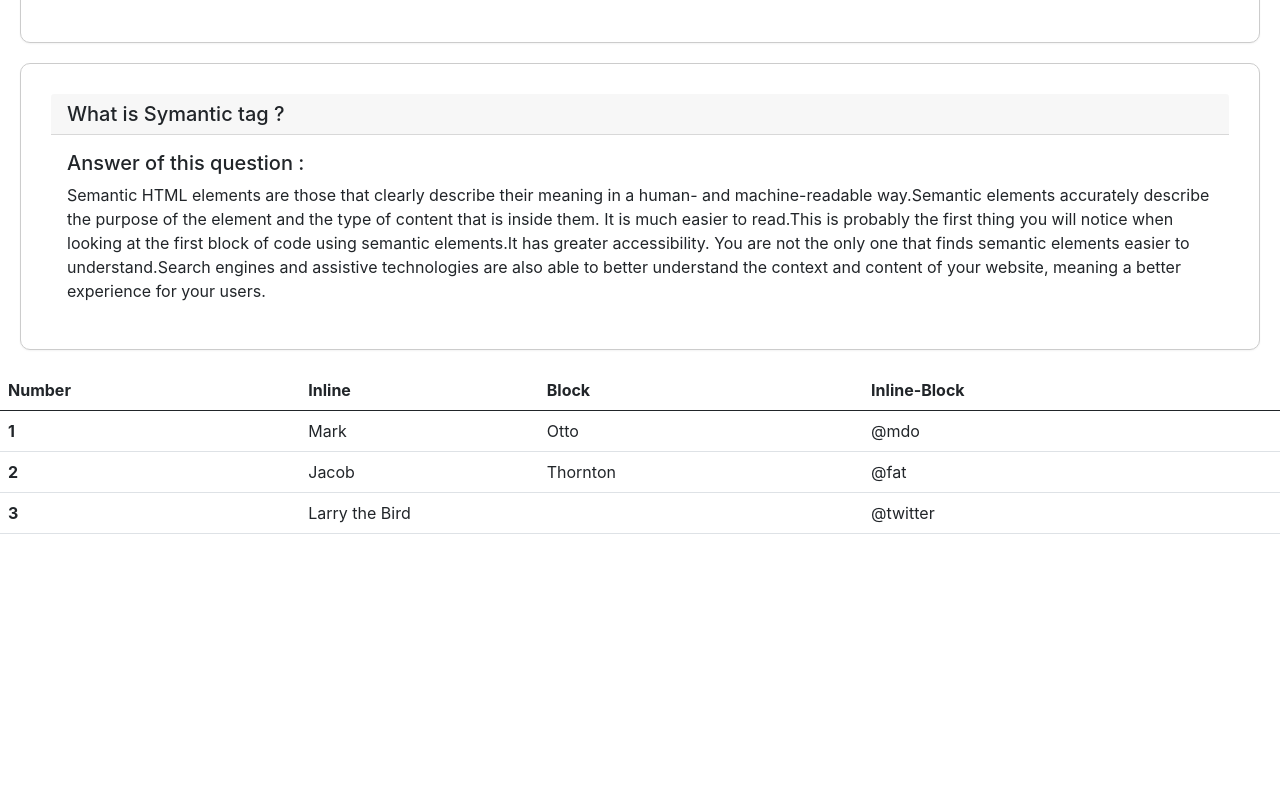
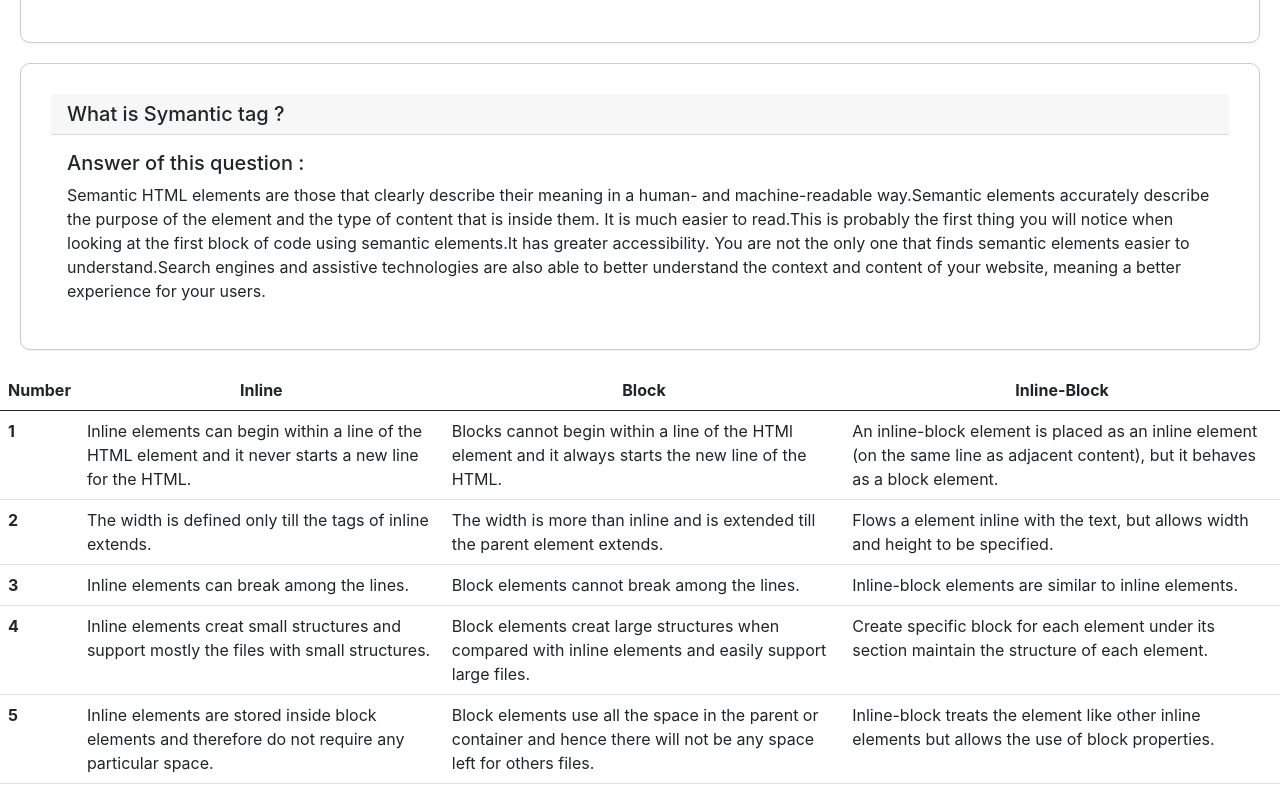
Before and after one commit to sagordevnath/react-analysis, a React (Create React App) app: page /blogs in a window 1280 px wide. Shown: the part 311-1111 px from the top of the page. Before the commit the page ends 861 px from the top, so only its background shows below. Built offline with nearby package versions, Linux system fonts and the light colour scheme.

Commit message:
answer add

```diff
--- a/src/components/Answer/Answer.js
+++ b/src/components/Answer/Answer.js
@@ -48,8 +48,8 @@ const Answer = () => {
       <div className="answer3">
         <table class="table">
           <thead>
-            <tr>
-              <th scope="col">Number</th>
+            <tr className="text-center">
+              <th scope="col ">Number</th>
               <th scope="col">Inline</th>
               <th scope="col">Block</th>
               <th scope="col">Inline-Block</th>
@@ -58,20 +58,69 @@ const Answer = () => {
           <tbody>
             <tr>
               <th scope="row">1</th>
-              <td>Mark</td>
-              <td>Otto</td>
-              <td>@mdo</td>
+              <td>
+                Inline elements can begin within a line of the HTML element and
+                it never starts a new line for the HTML.
+              </td>
+              <td>
+                Blocks cannot begin within a line of the HTMl element and it
+                always starts the new line of the HTML.
+              </td>
+              <td>
+                An inline-block element is placed as an inline element (on the
+                same line as adjacent content), but it behaves as a block
+                element.
+              </td>
             </tr>
             <tr>
               <th scope="row">2</th>
-              <td>Jacob</td>
-              <td>Thornton</td>
-              <td>@fat</td>
+              <td>
+                The width is defined only till the tags of inline extends.
+              </td>
+              <td>
+                The width is more than inline and is extended till the parent
+                element extends.
+              </td>
+              <td>
+                Flows a element inline with the text, but allows width and
+                height to be specified.
+              </td>
             </tr>
             <tr>
               <th scope="row">3</th>
-              <td colspan="2">Larry the Bird</td>
-              <td>@twitter</td>
+              <td>Inline elements can break among the lines.</td>
+              <td>Block elements cannot break among the lines.</td>
+              <td>Inline-block elements are similar to inline elements.</td>
+            </tr>
+            <tr>
+              <th scope="row">4</th>
+              <td>
+                Inline elements creat small structures and support mostly the
+                files with small structures.
+              </td>
+              <td>
+                Block elements creat large structures when compared with inline
+                elements and easily support large files.
+              </td>
+              <td>
+                Create specific block for each element under its section
+                maintain the structure of each element.
+              </td>
+            </tr>
+            <tr>
+              <th scope="row">5</th>
+              <td>
+                Inline elements are stored inside block elements and therefore
+                do not require any particular space.
+              </td>
+              <td>
+                Block elements use all the space in the parent or container and
+                hence there will not be any space left for others files.
+              </td>
+              <td>
+                Inline-block treats the element like other inline elements but
+                allows the use of block properties.
+              </td>
             </tr>
           </tbody>
         </table>
```
